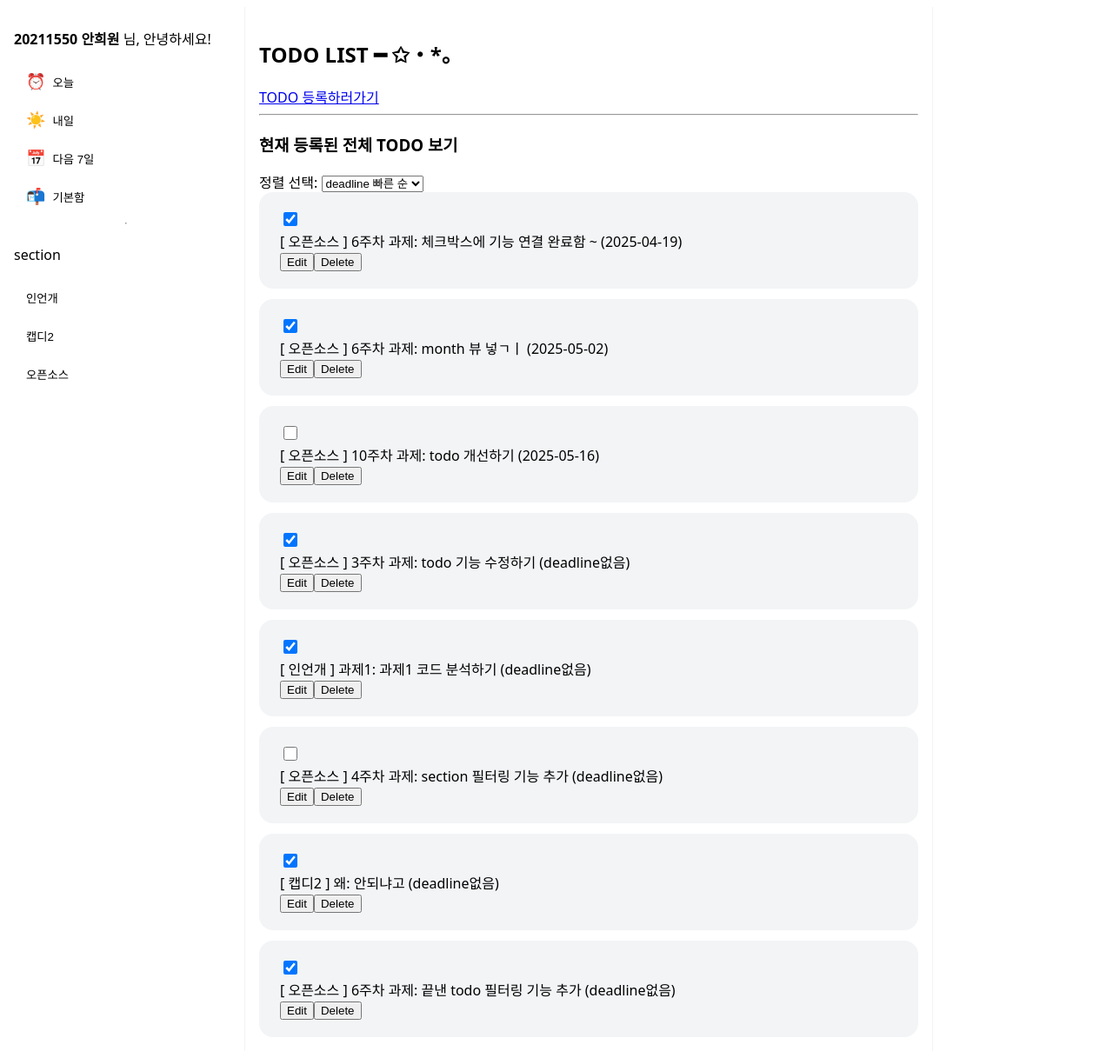
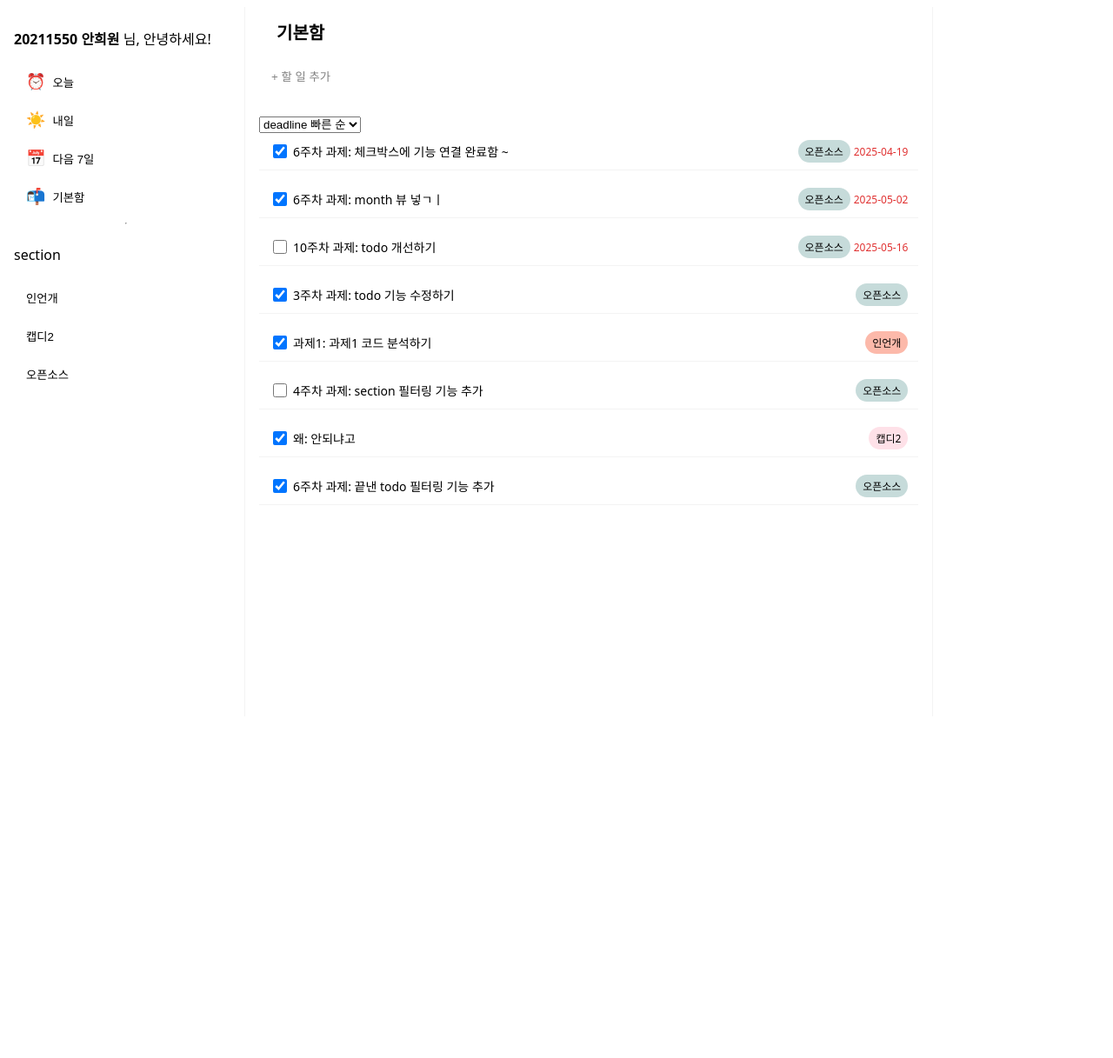
Before and after one commit to naya-h2/FastApi-Todos, a FastAPI app: page / in a window 1280 px wide. Shown: the whole page at 87% size. After the commit the page ends 572 px from the top, so only its background shows below. Run offline with FastAPI, Linux system fonts and the light colour scheme; some web fonts are replaced.

Commit message:
design: 홈화면 디자인 변경

```diff
--- a/fastapi-app/templates/index.html
+++ b/fastapi-app/templates/index.html
@@ -17,6 +17,12 @@
           BlinkMacSystemFont, 'Segoe UI', Roboto, Oxygen, Ubuntu, Cantarell,
           'Open Sans', 'Helvetica Neue', sans-serif;
         box-sizing: border-box;
+      }
+
+      h3 {
+        margin: 0;
+        font-weight: 600;
+        font-size: 20px;
       }
 
       .tag {
@@ -52,9 +58,35 @@
       }
 
       .todo-box {
-        padding: 20px 24px;
-        border-radius: 16px;
-        background-color: rgb(242, 244, 246);
+        display: flex;
+        justify-content: space-between;
+        padding: 8px 12px;
+        /* border-radius: 16px; */
+        /* background-color: rgb(242, 244, 246); */
+        font-size: 14px;
+        border-bottom: 1px solid #f3f3f3;
+      }
+
+      .todobox-left {
+        display: flex;
+        align-items: center;
+        gap: 4px;
+      }
+
+      .todobox-right {
+        display: flex;
+        align-items: center;
+        font-size: 12px;
+        gap: 4px;
+      }
+
+      .todobox-deadline {
+        color: #e03131;
+      }
+
+      .todobox-section {
+        padding: 4px 8px;
+        border-radius: 24px;
       }
 
       input {
@@ -70,25 +102,6 @@
         gap: 12px;
       }
 
-      form {
-        display: flex;
-        flex-direction: column;
-        gap: 24px;
-        max-width: 480px;
-      }
-
-      .submit-button {
-        margin-top: 48px;
-        padding: 20px 16px;
-        background-color: pink;
-        border-radius: 24px;
-        border: none;
-        cursor: pointer;
-      }
-      .submit-button:hover {
-        background-color: #ffc5cf;
-      }
-
       nav {
         padding: 8px;
         border-right: 1px solid #f3f3f3;
@@ -100,7 +113,7 @@
       }
 
       section {
-        padding: 16px;
+        padding: 0 16px;
         min-width: 370px;
         width: 60%;
         border-right: 1px solid #f3f3f3;
@@ -117,6 +130,7 @@
         outline: none;
         border: none;
         text-align: left;
+        width: 100%;
 
         display: flex;
         gap: 8px;
@@ -133,6 +147,16 @@
       #todo-section {
         display: flex;
         flex-direction: column;
+      }
+
+      header {
+        padding: 14px 20px;
+      }
+
+      a {
+        width: 100%;
+        text-decoration: none;
+        color: gray;
       }
     </style>
   </head>
@@ -157,26 +181,37 @@
       <div id="todo-section"></div>
     </nav>
     <section>
-      <h1>TODO LIST ━ ✩・*。</h1>
-
-      <a href="/post">TODO 등록하러가기</a>
+      <header>
+        <h3>기본함</h3>
+      </header>
+      <button class="nav-btn">
+        <a href="/post">+ 할 일 추가</a>
+      </button>
 
       <br />
-      <hr />
 
-      <h3>현재 등록된 전체 TODO 보기</h3>
-      정렬 선택:
       <select id="sort-type" defaultSelected="fast">
         <option id="fast" value="fast">deadline 빠른 순</option>
         <option id="slow" value="slow">deadline 느린 순</option>
       </select>
+
       <div id="todo-list"></div>
     </section>
 
     <script>
+      const SECTION_COLOR = [
+        '#fcb9aa',
+        '#fee1e8',
+        '#c6dbda',
+        '#fed7c3',
+        '#f6eac2',
+        '#ecd5e3',
+        '#d4f0f0',
+      ];
+      let sections;
       async function fetchSections() {
         const response = await fetch('/sections');
-        const sections = await response.json();
+        sections = await response.json();
         const todoSection = document.getElementById('todo-section');
         sections.forEach((section, idx) => {
           const op = document.createElement('button');
@@ -237,6 +272,8 @@
           li.className = 'todo-box';
 
           //체크박스 & 내용
+          const left = document.createElement('div');
+          left.className = 'todobox-left';
           const checkBox = document.createElement('input');
           checkBox.id = todo.id;
           checkBox.type = 'checkbox';
@@ -251,40 +288,60 @@
               !todo.completed,
               todo.deadline
             );
-            if (!todo.completed === true) window.alert('할일을 완료했습니다!');
+            if (todo.completed === false) window.alert('할일을 완료했습니다!');
+            else window.alert('할일 완료를 취소하였습니다.');
           });
-          li.appendChild(checkBox);
+          left.appendChild(checkBox);
 
-          const label = document.createElement('label');
-          label.htmlFor = todo.id;
-          label.textContent = `[ ${todo.section} ] ${todo.title}: ${
-            todo.description
-          } (${todo.deadline ?? 'deadline없음'})`;
-          li.appendChild(label);
+          const label = document.createElement('div');
+          label.textContent = `${todo.title}: ${todo.description}`;
+          left.appendChild(label);
+          li.appendChild(left);
+
+          const right = document.createElement('div');
+          right.className = 'todobox-right';
+          const section = document.createElement('span');
+          section.className = `todobox-section`;
+          section.textContent = todo.section;
+          const idx = sections.indexOf(todo.section);
+          section.style.backgroundColor =
+            SECTION_COLOR[idx % SECTION_COLOR.length];
+          right.appendChild(section);
+
+          if (todo?.deadline) {
+            const deadline = document.createElement('span');
+            deadline.className = `todobox-deadline`;
+            deadline.textContent = todo.deadline;
+            right.appendChild(deadline);
+          }
+
+          li.appendChild(right);
 
           // btn
-          const btnDiv = document.createElement('div');
+          // const btnDiv = document.createElement('div');
 
-          const editBtn = document.createElement('button');
-          editBtn.textContent = 'Edit';
-          editBtn.addEventListener('click', () => {
-            window.location.href = `/edit?todo_id=${todo.id}`;
-          });
-          btnDiv.appendChild(editBtn);
+          // const editBtn = document.createElement('button');
+          // editBtn.textContent = 'Edit';
+          // editBtn.addEventListener('click', () => {
+          //   window.location.href = `/edit?todo_id=${todo.id}`;
+          // });
+          // btnDiv.appendChild(editBtn);
 
-          const delBtn = document.createElement('button');
-          delBtn.textContent = 'Delete';
-          delBtn.addEventListener('click', () => {
-            deleteTodo(todo.id);
-            window.location.reload();
-          });
-          btnDiv.appendChild(delBtn);
+          // const delBtn = document.createElement('button');
+          // delBtn.textContent = 'Delete';
+          // delBtn.addEventListener('click', () => {
+          //   deleteTodo(todo.id);
+          //   window.location.reload();
+          // });
+          // btnDiv.appendChild(delBtn);
 
-          li.appendChild(btnDiv);
+          // li.appendChild(btnDiv);
 
           todoList.appendChild(li);
         });
       }
+
+      fetchSections();
 
       document
         .getElementById('sort-type')
@@ -321,7 +378,6 @@
 
       navBtn();
       fetchTodos();
-      fetchSections();
     </script>
   </body>
 </html>
--- a/fastapi-app/todo.json
+++ b/fastapi-app/todo.json
@@ -48,7 +48,7 @@
         "deadline": null
     },
     {
-        "id": 1747144942529,
+        "id": 1748182702116,
         "title": "6\uc8fc\ucc28 \uacfc\uc81c",
         "description": "\uccb4\ud06c\ubc15\uc2a4\uc5d0 \uae30\ub2a5 \uc5f0\uacb0 \uc644\ub8cc\ud568 ~",
         "completed": true,
```
